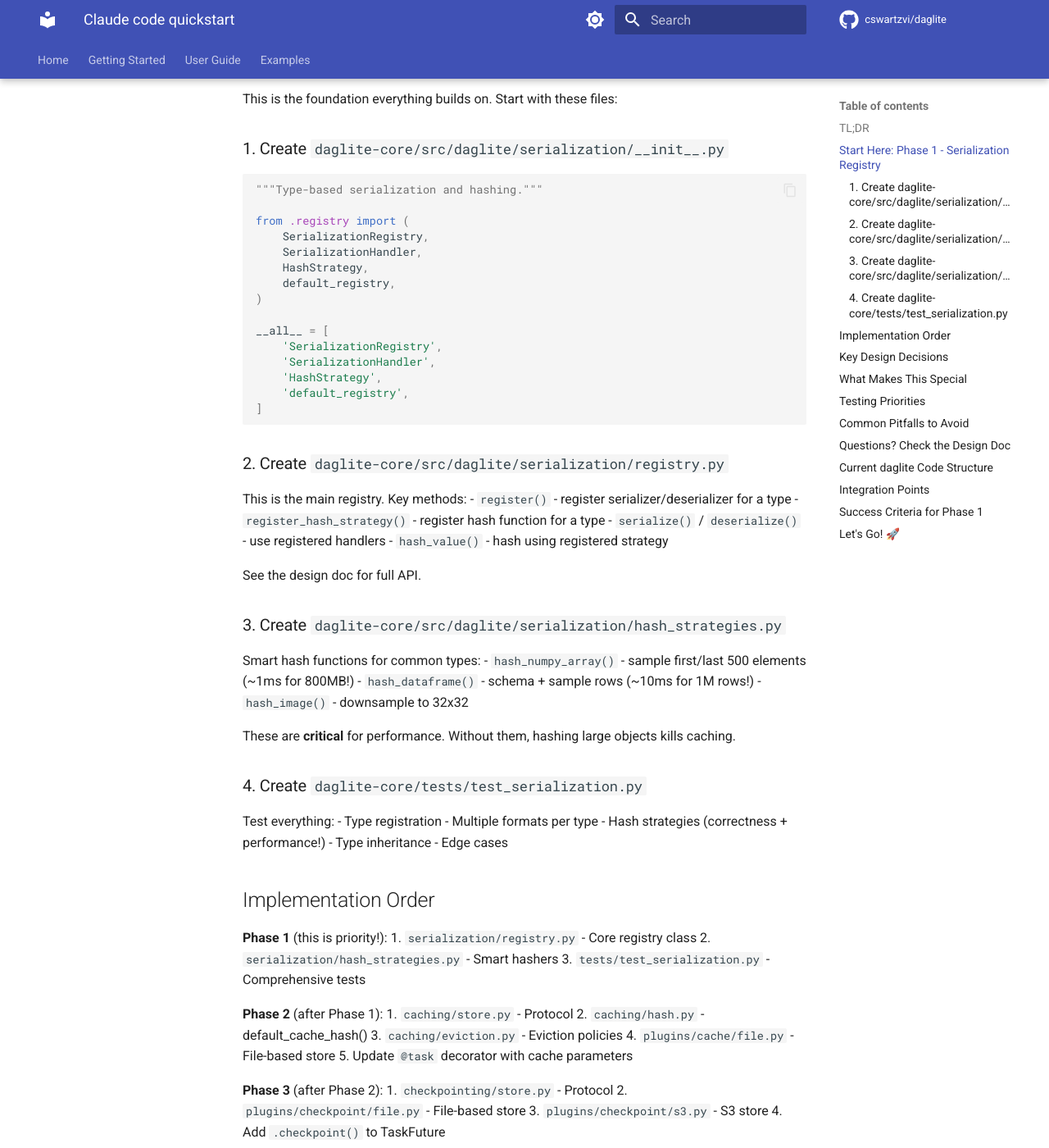
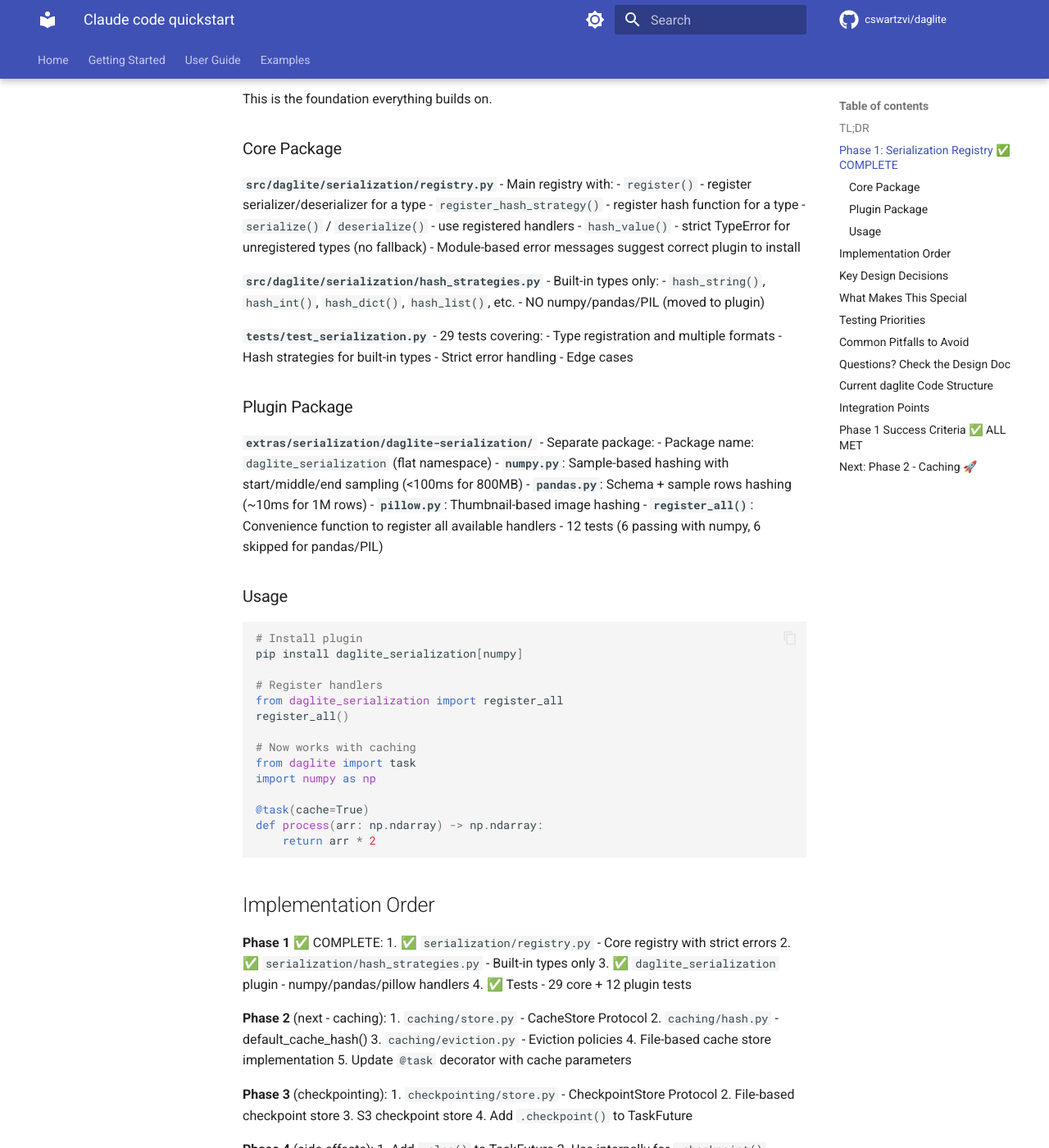
Before and after one commit to cswartzvi/daglite, an MkDocs documentation site: the page built from docs/design/claude-code-quickstart.md, in a window 1280 px wide and 1400 px high, scrolled down 431 px. Shown: the whole window at 82% size. Built offline with MkDocs 1.6.1 and Material for MkDocs 9.7.7, drawn with Linux system fonts in a browser that asks for light colours; comment, search, counter and statistics services are not loaded; some of the changed text lies outside the part shown.

Commit message:
docs: Update design docs to reflect Phase 1 implementation
Updated both design documents to reflect the actual Phase 1 implementation:

Changes to caching-and-checkpointing-design.md:
- Package structure: daglite_serialization (flat namespace, not daglite.plugins)
- Phase 1: Marked as complete with actual deliverables
- Phase 5: Marked as complete (done with Phase 1)
- hash_strategies.py: Noted as built-in types only

Changes to claude-code-quickstart.md:
- Phase 1: Updated to show completion status
- Core vs Plugin: Clear separation of responsibilities
- Usage example: Shows daglite_serialization package
- Implementation order: Checked off Phase 1 items
- Success criteria: All 8 criteria marked as met

Key updates:
- Single plugin package with optional dependencies [numpy], [pandas], [pillow]
- Strict error handling (no repr() fallback)
- Module-based plugin suggestions
- Middle sampling added to numpy hash strategy
- 29 core + 12 plugin tests

No content expansion - only corrections to match implementation.

````diff
--- a/docs/design/claude-code-quickstart.md
+++ b/docs/design/claude-code-quickstart.md
@@ -9,84 +9,82 @@ We're adding production-ready caching and checkpointing to daglite with a type-s
 - Git-style file layout (Windows-safe)
 - Separate concerns: caching (performance) vs checkpointing (audit)
 
-## Start Here: Phase 1 - Serialization Registry
+## Phase 1: Serialization Registry ✅ COMPLETE
 
-This is the foundation everything builds on. Start with these files:
+This is the foundation everything builds on.
 
-### 1. Create `daglite-core/src/daglite/serialization/__init__.py`
+### Core Package
 
-```python
-"""Type-based serialization and hashing."""
-
-from .registry import (
-    SerializationRegistry,
-    SerializationHandler,
-    HashStrategy,
-    default_registry,
-)
-
-__all__ = [
-    'SerializationRegistry',
-    'SerializationHandler',
-    'HashStrategy',
-    'default_registry',
-]
-```
-
-### 2. Create `daglite-core/src/daglite/serialization/registry.py`
-
-This is the main registry. Key methods:
+**`src/daglite/serialization/registry.py`** - Main registry with:
 - `register()` - register serializer/deserializer for a type
 - `register_hash_strategy()` - register hash function for a type
 - `serialize()` / `deserialize()` - use registered handlers
-- `hash_value()` - hash using registered strategy
+- `hash_value()` - strict TypeError for unregistered types (no fallback)
+- Module-based error messages suggest correct plugin to install
 
-See the design doc for full API.
+**`src/daglite/serialization/hash_strategies.py`** - Built-in types only:
+- `hash_string()`, `hash_int()`, `hash_dict()`, `hash_list()`, etc.
+- NO numpy/pandas/PIL (moved to plugin)
 
-### 3. Create `daglite-core/src/daglite/serialization/hash_strategies.py`
+**`tests/test_serialization.py`** - 29 tests covering:
+- Type registration and multiple formats
+- Hash strategies for built-in types
+- Strict error handling
+- Edge cases
 
-Smart hash functions for common types:
-- `hash_numpy_array()` - sample first/last 500 elements (~1ms for 800MB!)
-- `hash_dataframe()` - schema + sample rows (~10ms for 1M rows!)
-- `hash_image()` - downsample to 32x32
+### Plugin Package
 
-These are **critical** for performance. Without them, hashing large objects kills caching.
+**`extras/serialization/daglite-serialization/`** - Separate package:
+- Package name: `daglite_serialization` (flat namespace)
+- **`numpy.py`**: Sample-based hashing with start/middle/end sampling (<100ms for 800MB)
+- **`pandas.py`**: Schema + sample rows hashing (~10ms for 1M rows)
+- **`pillow.py`**: Thumbnail-based image hashing
+- **`register_all()`**: Convenience function to register all available handlers
+- 12 tests (6 passing with numpy, 6 skipped for pandas/PIL)
 
-### 4. Create `daglite-core/tests/test_serialization.py`
+### Usage
 
-Test everything:
-- Type registration
-- Multiple formats per type
-- Hash strategies (correctness + performance!)
-- Type inheritance
-- Edge cases
+```python
+# Install plugin
+pip install daglite_serialization[numpy]
+
+# Register handlers
+from daglite_serialization import register_all
+register_all()
+
+# Now works with caching
+from daglite import task
+import numpy as np
+
+@task(cache=True)
+def process(arr: np.ndarray) -> np.ndarray:
+    return arr * 2
+```
 
 ## Implementation Order
 
-**Phase 1** (this is priority!):
-1. `serialization/registry.py` - Core registry class
-2. `serialization/hash_strategies.py` - Smart hashers
-3. `tests/test_serialization.py` - Comprehensive tests
+**Phase 1** ✅ COMPLETE:
+1. ✅ `serialization/registry.py` - Core registry with strict errors
+2. ✅ `serialization/hash_strategies.py` - Built-in types only
+3. ✅ `daglite_serialization` plugin - numpy/pandas/pillow handlers
+4. ✅ Tests - 29 core + 12 plugin tests
 
-**Phase 2** (after Phase 1):
-1. `caching/store.py` - Protocol
+**Phase 2** (next - caching):
+1. `caching/store.py` - CacheStore Protocol
 2. `caching/hash.py` - default_cache_hash()
 3. `caching/eviction.py` - Eviction policies
-4. `plugins/cache/file.py` - File-based store
+4. File-based cache store implementation
 5. Update `@task` decorator with cache parameters
 
-**Phase 3** (after Phase 2):
-1. `checkpointing/store.py` - Protocol
-2. `plugins/checkpoint/file.py` - File-based store
-3. `plugins/checkpoint/s3.py` - S3 store
+**Phase 3** (checkpointing):
+1. `checkpointing/store.py` - CheckpointStore Protocol
+2. File-based checkpoint store
+3. S3 checkpoint store
 4. Add `.checkpoint()` to TaskFuture
 
-**Phase 4** (after Phase 3):
+**Phase 4** (side effects):
 1. Add `.also()` to TaskFuture
-
-**Phase 5** (polish):
-1. Pandas plugin auto-registration
-2. Numpy plugin auto-registration
+2. Use internally for `.checkpoint()`
 
 ## Key Design Decisions
 
@@ -152,19 +150,25 @@ daglite-core/src/daglite/
 - Add: `.also(callback)` method
 - Add: `.checkpoint(name)` method
 
-## Success Criteria for Phase 1
+## Phase 1 Success Criteria ✅ ALL MET
 
-✅ Can register custom types
-✅ Can serialize/deserialize with multiple formats
-✅ Can hash small types (exact)
-✅ Can hash large types (sample-based, fast!)
-✅ 100% test coverage
+✅ Can register custom types with multiple formats
+✅ Can serialize/deserialize built-in and custom types
+✅ Strict error handling (TypeError for unregistered types)
+✅ Module-based error messages guide users to correct plugin
+✅ Plugin package (`daglite_serialization`) with numpy/pandas/pillow
+✅ Smart hash strategies with start/middle/end sampling
+✅ 100% test coverage (29 core + 12 plugin tests)
 ✅ Performance: hash 800MB numpy array in <100ms
 
-Once Phase 1 is solid, everything else builds on top!
+Phase 1 is complete! Ready for Phase 2 (Caching Infrastructure).
 
-## Let's Go! 🚀
+## Next: Phase 2 - Caching 🚀
 
-Start with `serialization/registry.py`. The design doc has the complete API and implementation details. Focus on getting Phase 1 working perfectly before moving to Phase 2.
+Now that serialization is solid, the next step is implementing the caching infrastructure:
+1. `CacheStore` Protocol
+2. `default_cache_hash()` function
+3. File-based cache with eviction policies
+4. Integration with `@task` decorator
 
-Remember: **Hash performance is CRITICAL**. Without fast hashing, the entire caching system becomes unusable for realistic workloads.
+See the full design doc for details on Phase 2.
````
Also changed, not shown: docs/design/caching-and-checkpointing-design.md (+33 -43 lines).
